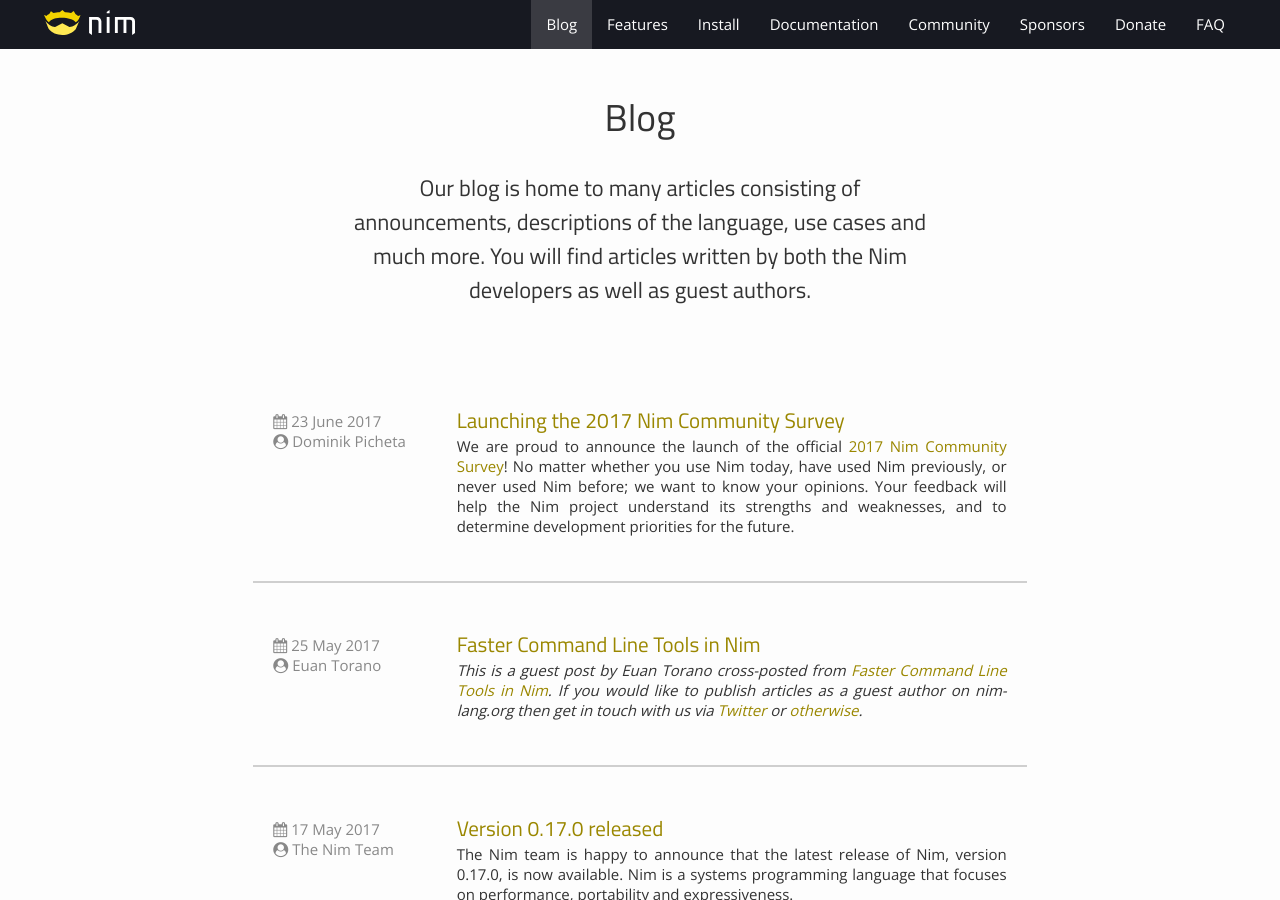
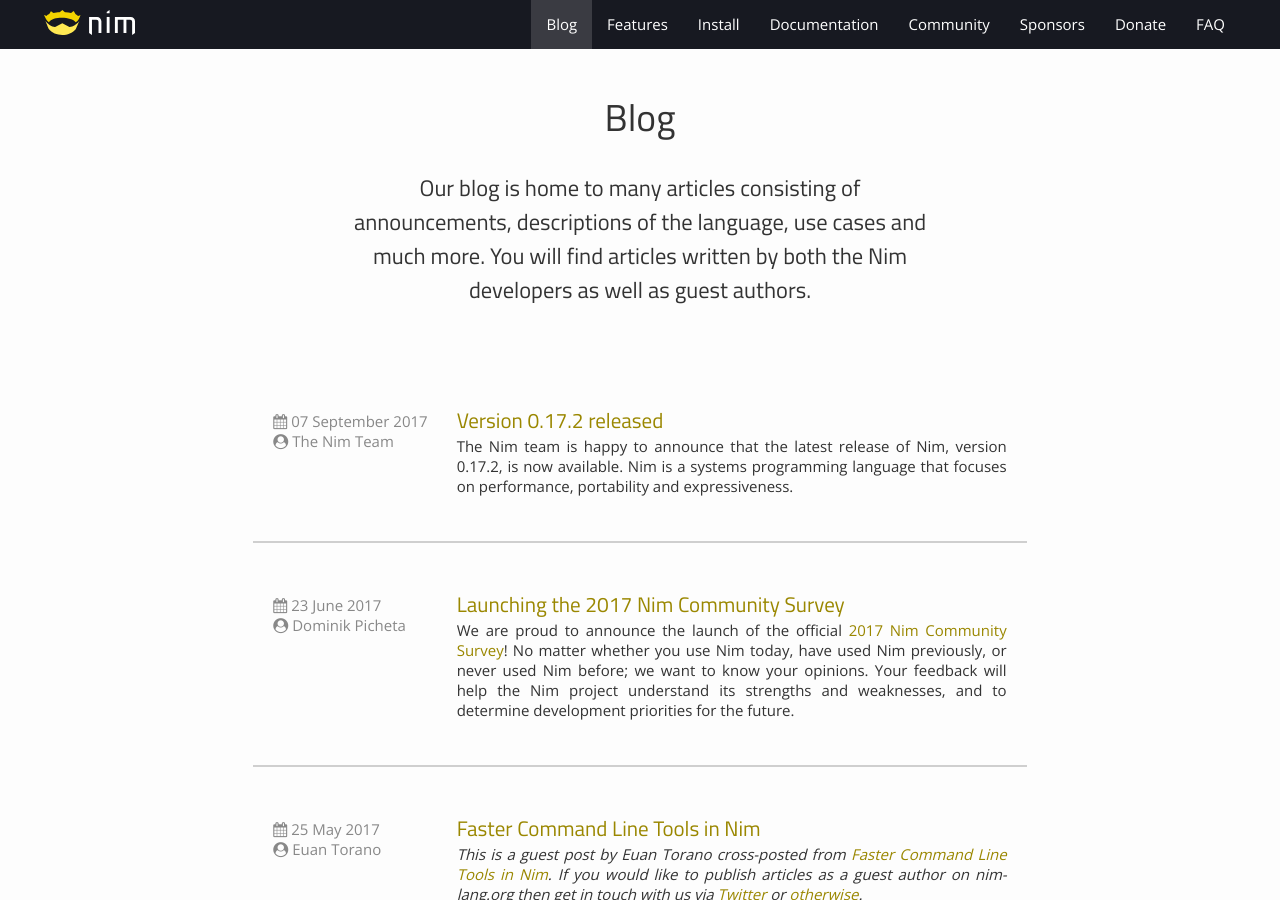
Before and after one commit to nim-lang/website, a Jekyll site: the page built from jekyll/blog.html, in a window 1280 px wide and 900 px high. Built offline with Jekyll 4.4.1, drawn with Linux system fonts in a browser that asks for light colours.

```diff
--- a/jekyll/_config.yml
+++ b/jekyll/_config.yml
@@ -5,7 +5,7 @@ description: >
   compiles to C, C++ and JavaScript.
 baseurl: ""
 
-nim_version: 0.17.0
+nim_version: 0.17.2
 
 defaults:
   -
```
Also changed, not shown: jekyll/_posts/2017-09-07-version-0172-released.md (renamed from jekyll/_drafts/version-0172-released.md).
